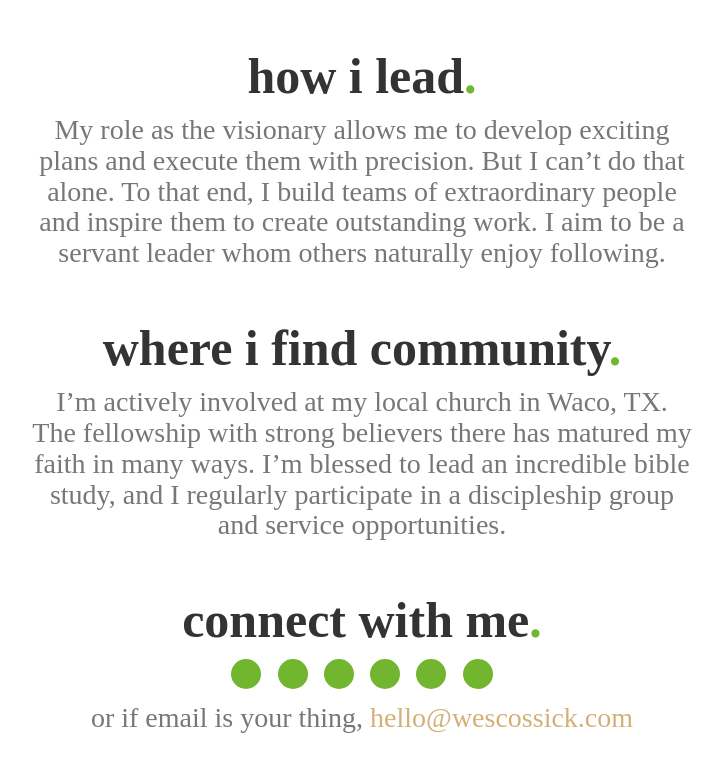
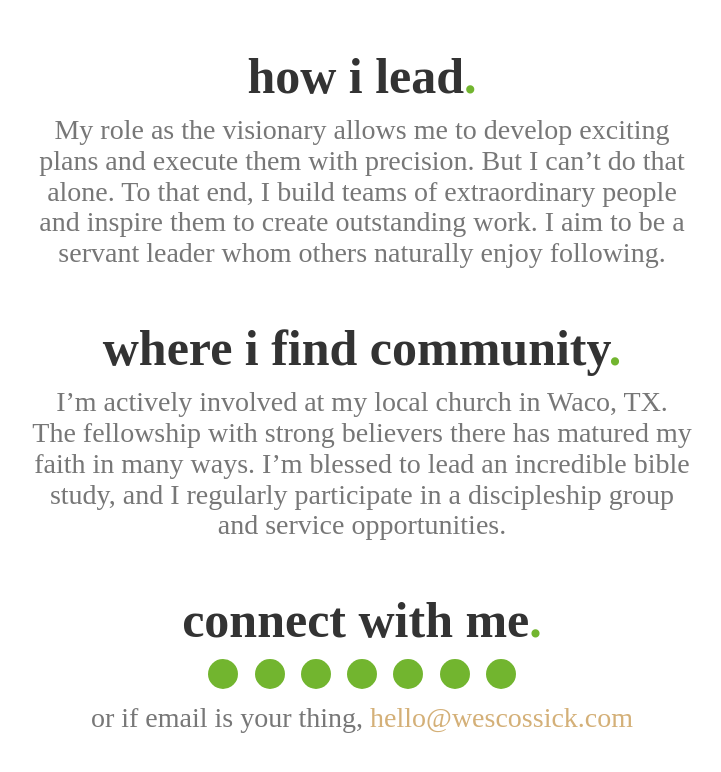
Before and after one commit to WesCossick/personal-website, a plain HTML site: page index.html in a window 1280 px wide. Shown: the part 931-1703 px from the top of the page, without its empty margins (278-999 px from the left). Drawn offline with Linux system fonts and the light colour scheme; some icons are missing.

Commit message:
Add Code Musings link

```diff
--- a/index.html
+++ b/index.html
@@ -99,6 +99,7 @@
 			<a href="https://www.linkedin.com/in/WesCossick" target="_blank" class="socicon-linkedin"></a>
 			<a href="https://www.stackoverflow.com/users/1250940/wes-cossick" target="_blank" class="socicon-stackoverflow"></a>
 			<a href="https://www.github.com/WesCossick" target="_blank" class="socicon-github"></a>
+			<a href="https://medium.com/code-musings" target="_blank" class="socicon-medium"></a>
 		</div>
 
 		<div class="text">
--- a/style.css
+++ b/style.css
@@ -214,7 +214,7 @@ body{
 	}
 }
 
-@media only screen and (max-width: 374px)  {
+@media only screen and (max-width: 450px)  {
 	.display-extra-small-screen{
 		display:inline;
 	}
```
